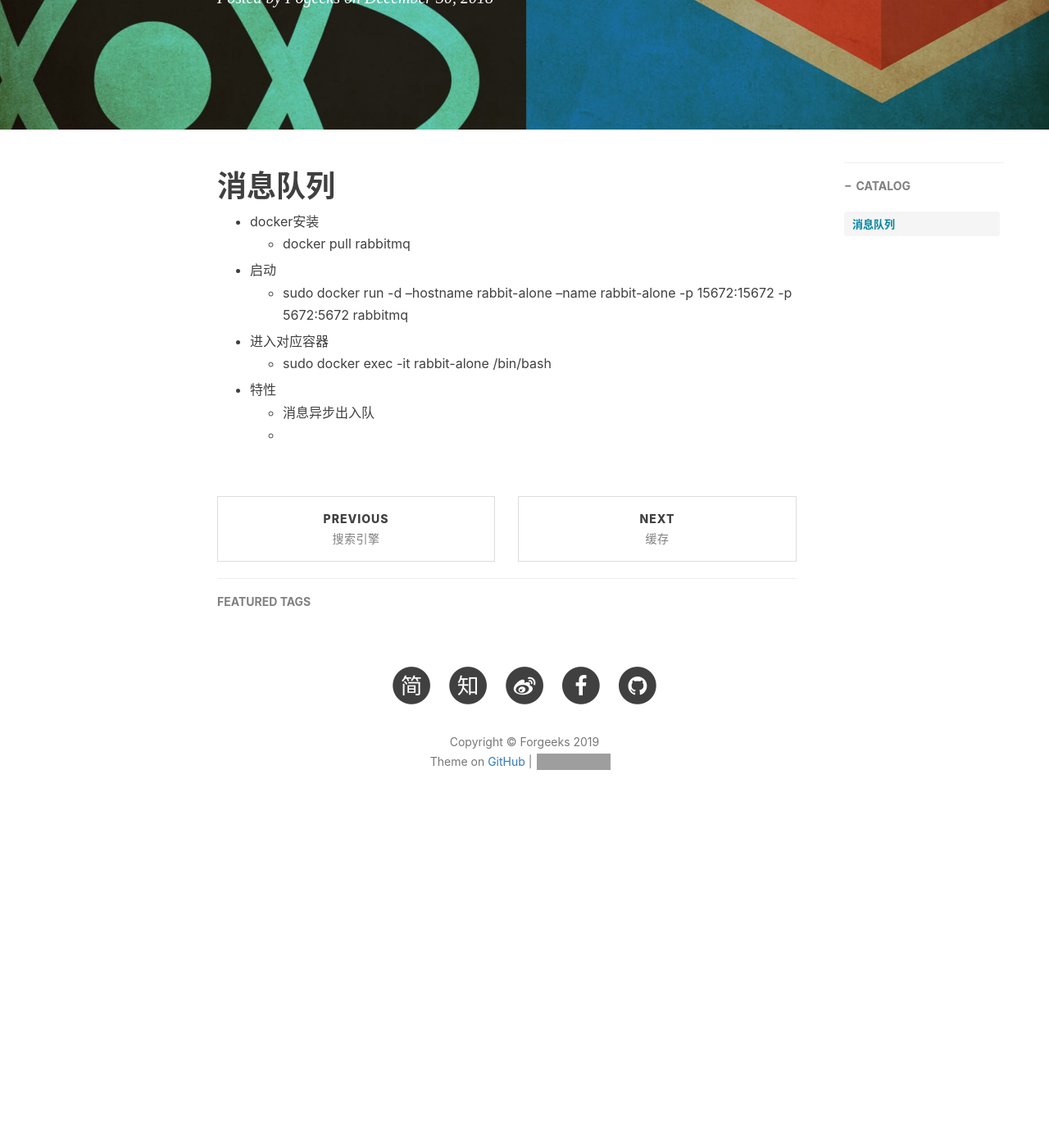
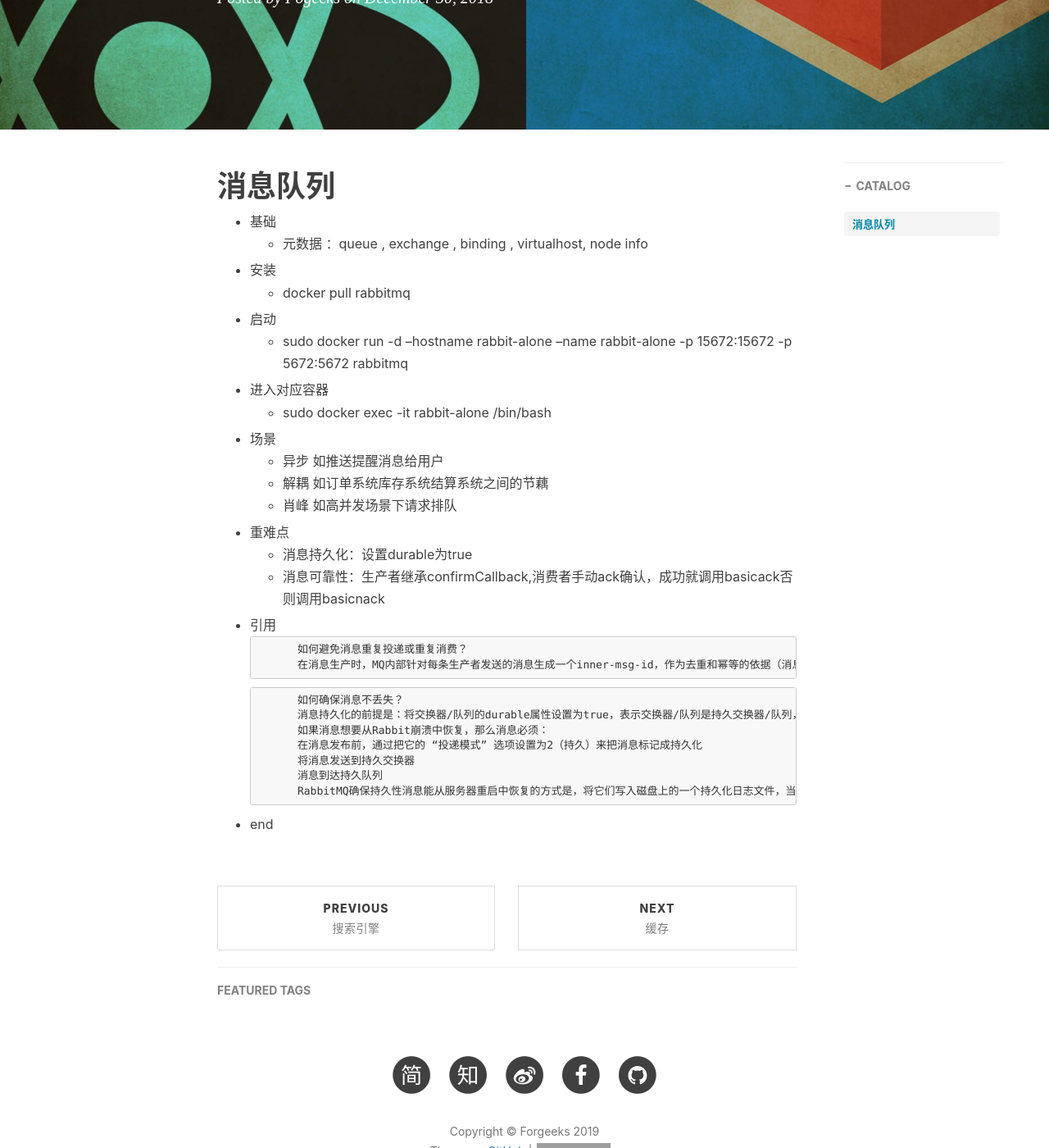
Before and after one commit to forgeekscn/forgeekscn.github.io, a Jekyll site: the page built from _posts/2018-12-30-消息队列.md, in a window 1280 px wide and 1400 px high, scrolled down 365 px. Shown: the whole window at 82% size. Built offline with Jekyll 4.4.1, drawn with Linux system fonts in a browser that asks for light colours; nearby versions of some CDN libraries; comment, search, counter and statistics services are not loaded; before the commit the page ends 1398 px from its top, so only the background shows below that; grey boxes are pictures that could not be loaded.

Commit message:
queue review

````diff
--- a/_posts/2018-12-30-消息队列.md
+++ b/_posts/2018-12-30-消息队列.md
@@ -14,12 +14,41 @@ tags:
 
 # 消息队列
 
-- docker安装
+- 基础
+    - 元数据 ：queue , exchange , binding , virtualhost, node info
+- 安装
     - docker pull rabbitmq
 - 启动
     - sudo docker run -d --hostname rabbit-alone --name rabbit-alone -p 15672:15672 -p 5672:5672  rabbitmq
 - 进入对应容器
     - sudo docker exec -it rabbit-alone  /bin/bash
-- 特性
-    - 消息异步出入队
-    -
+- 场景
+    - 异步 如推送提醒消息给用户
+    - 解耦 如订单系统库存系统结算系统之间的节藕
+    - 肖峰 如高并发场景下请求排队
+- 重难点
+    - 消息持久化：设置durable为true
+    - 消息可靠性：生产者继承confirmCallback,消费者手动ack确认，成功就调用basicack否则调用basicnack
+
+- 引用
+    ```
+        如何避免消息重复投递或重复消费？
+        在消息生产时，MQ内部针对每条生产者发送的消息生成一个inner-msg-id，作为去重和幂等的依据（消息投递失败并重传），避免重复的消息进入队列；在消息消费时，要求消息体中必须要有一个bizId（对于同一业务全局唯一，如支付ID、订单ID、帖子ID等）作为去重和幂等的依据，避免同一条消息被重复消费。
+    ```
+    ```
+        如何确保消息不丢失？
+        消息持久化的前提是：将交换器/队列的durable属性设置为true，表示交换器/队列是持久交换器/队列，在服务器崩溃或重启之后不需要重新创建交换器/队列（交换器/队列会自动创建）。
+        如果消息想要从Rabbit崩溃中恢复，那么消息必须：
+        在消息发布前，通过把它的 “投递模式” 选项设置为2（持久）来把消息标记成持久化
+        将消息发送到持久交换器
+        消息到达持久队列
+        RabbitMQ确保持久性消息能从服务器重启中恢复的方式是，将它们写入磁盘上的一个持久化日志文件，当发布一条持久性消息到持久交换器上时，Rabbit会在消息提交到日志文件后才发送响应（如果消息路由到了非持久队列，它会自动从持久化日志中移除）。一旦消费者从持久队列中消费了一条持久化消息，RabbitMQ会在持久化日志中把这条消息标记为等待垃圾收集。如果持久化消息在被消费之前RabbitMQ重启，那么Rabbit会自动重建交换器和队列（以及绑定），并重播持久化日志文件中的消息到合适的队列或者交换器上。
+    ```
+
+
+
+
+
+
+
+- end
````
Also changed, not shown: _posts/2019-02-13-数据库.md (+4 -0 lines).
